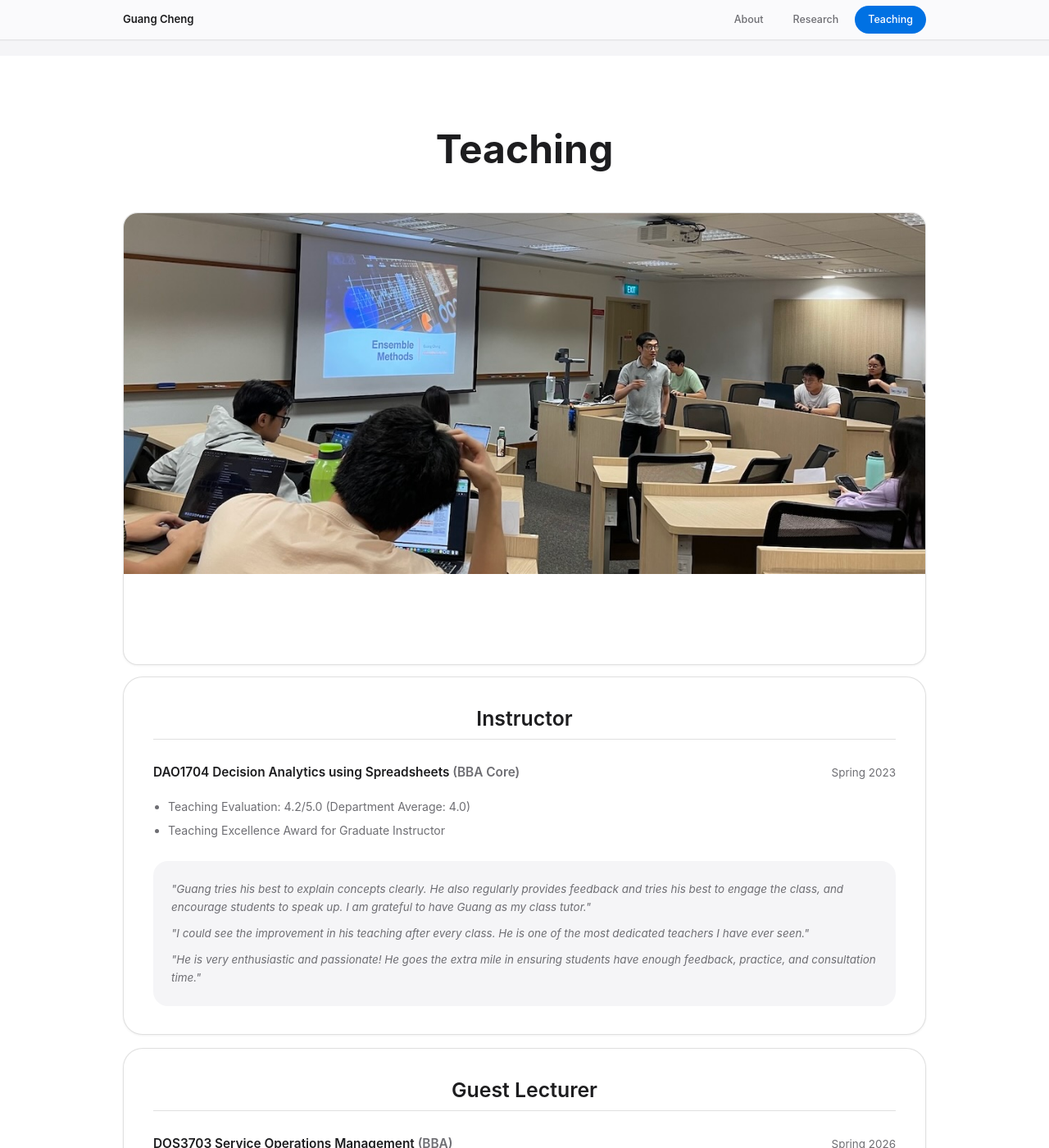
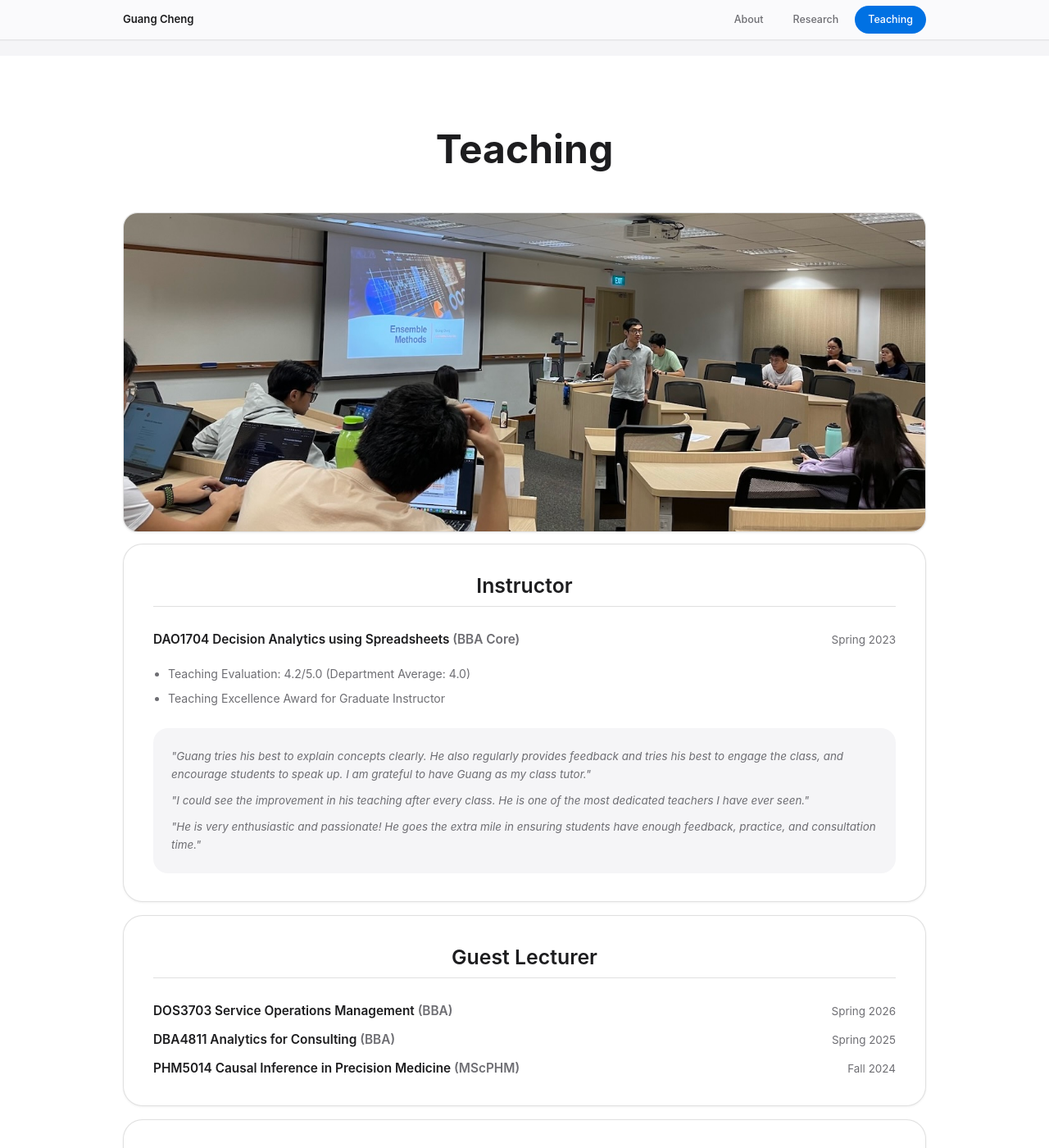
Before and after one commit to gcheng-nus/gcheng-nus.github.io, a Jekyll site: the page built from _pages/main.md, in a window 1280 px wide and 1400 px high, scrolled down 3555 px. Shown: the whole window at 82% size. Built offline with Jekyll 4.4.1, drawn with Linux system fonts in a browser that asks for light colours; comment, search, counter and statistics services are not loaded.

Commit message:
change photo frame

```diff
--- a/assets/css/academic.scss
+++ b/assets/css/academic.scss
@@ -556,12 +556,11 @@ body.academic-site {
 .teaching-photo {
   overflow: hidden;
   margin: 0 auto 18px;
-  aspect-ratio: 16 / 9;
   border: 1px solid var(--academic-border);
   border-radius: var(--academic-card-radius);
   background: var(--academic-bg);
   box-shadow: var(--academic-shadow);
-  aspect-ratio: 16 / 9;
+  // aspect-ratio: 16 / 9;
   border-radius: 20px;
   margin-bottom: 14px;
   border-radius: 18px;
@@ -570,7 +569,7 @@ body.academic-site {
 .teaching-photo img {
   display: block;
   width: 100%;
-  height: 80%;
+  height: auto;
   object-fit: cover;
   object-position: center center;
 }
```
